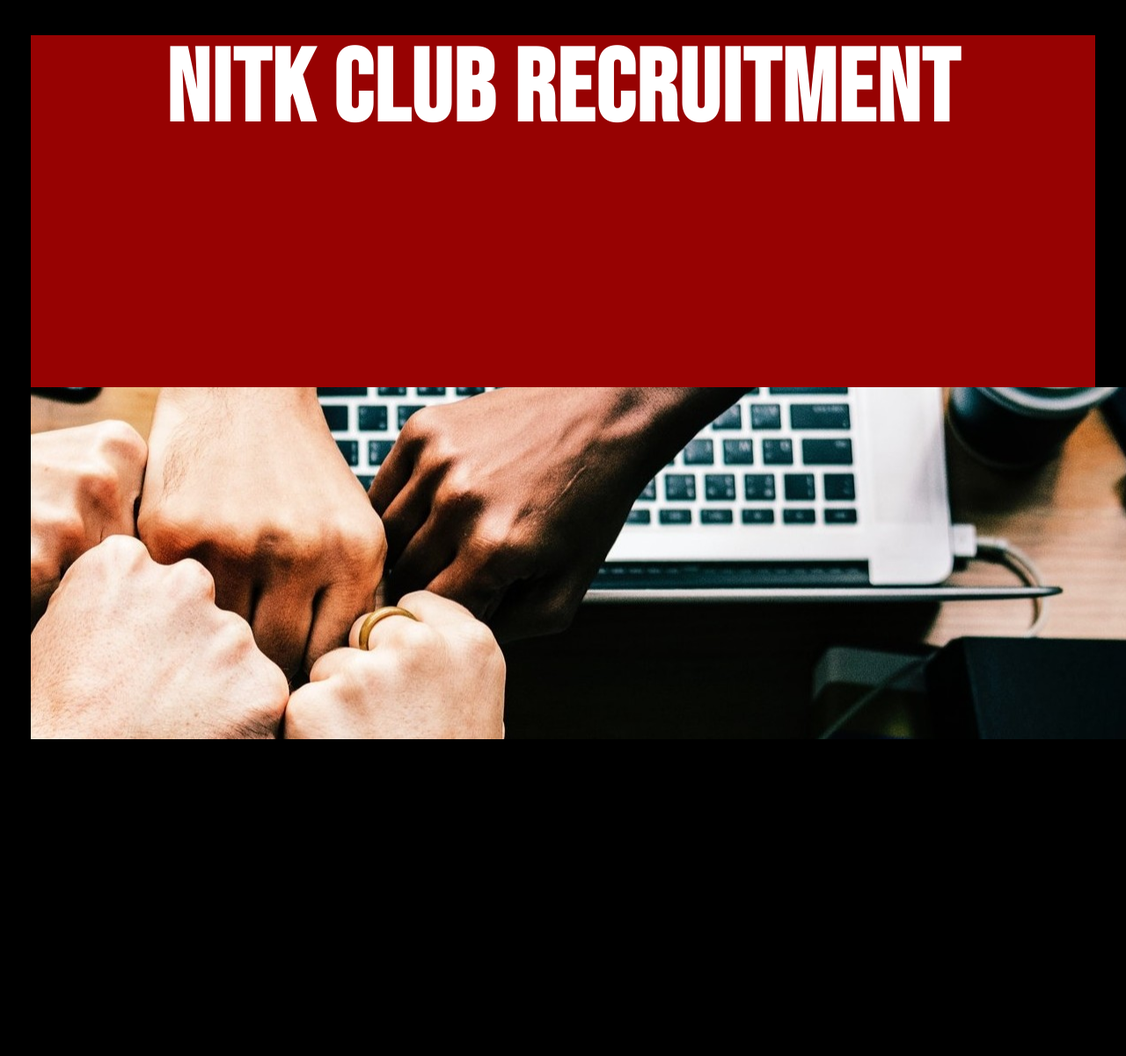
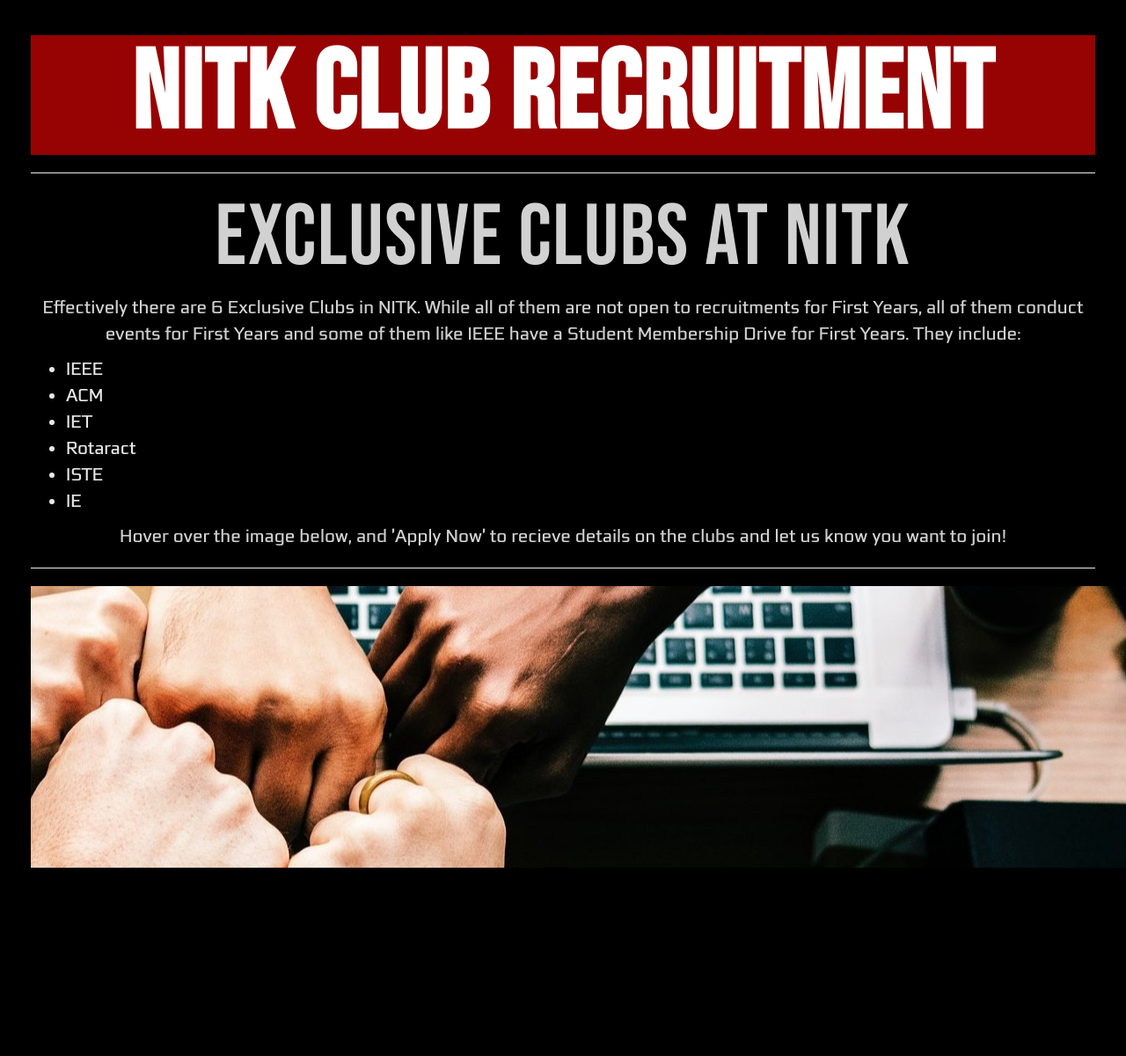
Before and after one commit to harshnitk17/Django-Club-Recruitment-Portal, a Django app: page / in a window 1280 px wide; the page is wider, and only the part inside the window is pictured. Shown: that part at 88% size. Run offline with Django 3.2, Linux system fonts and the light colour scheme; some libraries are stand-ins or nearby versions.

Commit message:
Updated index

```diff
--- a/Portalapp/static/Portalapp/css/simple-sidebar.css
+++ b/Portalapp/static/Portalapp/css/simple-sidebar.css
@@ -17,6 +17,11 @@
   src: url('../Fonts/GeosansLight.ttf');
 }
 
+@font-face {
+  font-family: 'detail';
+  src: url('../Fonts/eagle-normal.ttf');
+}
+
 body {
   overflow-x: hidden;
 }
@@ -31,20 +36,58 @@
   background-color: rgb(0, 0, 0);
 }
 
+
 #mainhead{
   width: 100%;
-  height: 50vh;
+  height: 17vh;
   background-color: rgb(151, 2, 2);
   font-family: 'bnr';
   text-align: center;
   color: #fff;
 }
 
+#detailhead{
+  font-family: 'bnr';
+  letter-spacing: 0.20vh;
+  font-size: 700%;
+}
+
+#detailp{
+  font-size: 150%;
+  font-family: 'detail';
+}
+
+#detailp:hover{
+  color: #fff;
+  transition: all 0.5s ease-in-out;
+}
+
+#details{
+  color: rgb(209, 209, 209);
+}
+
+#details:hover{
+  color: #fff;
+  transition: all 0.5s ease-in-out;
+}
+
+#listd{
+  font-family: 'detail';
+  font-size: 150%;
+  color: rgb(231, 231, 231);
+  text-align: left;
+}
+
+#listd:hover{
+  color: #fff;
+  transition: all 0.5s ease-in-out;
+}
+
 
 #gi{
   background-image: url(../images/achievement-agreement-arms-1068523.jpg);
-  height: 50vh;
-  background-size: auto;
+  height: 40vh;
+  position: relative;
   background-repeat: no-repeat;
   background-position: center;
   width:175vh;
@@ -82,7 +125,7 @@
 #headingtext{
   font-family: 'bnr';
   letter-spacing: 0.25vh;
-  font-size: 825%;
+  font-size: 900%;
 }
 
 #menu-toggle{
--- a/Portalapp/templates/Portalapp/index.html
+++ b/Portalapp/templates/Portalapp/index.html
@@ -35,7 +35,7 @@
 
         <!-- Sidebar -->
         <div id="sidebar-wrapper">
-            <ul class="sidebar-nav">
+            <ul class="sidebar-nav" id="listd">
                 <li class="sidebar-brand">
                     <a href="{% url 'Portalapp:index' %}"id = "sidetitle">
                         NITK Club Recruitment
@@ -74,10 +74,29 @@
                 <div id="mainhead">
                   <h1 id="headingtext"><strong>NITK Club Recruitment</strong></h1>
                 </div>
-                <div id="gi">
+                <center>
+                    <hr>
+                    <div id="details" >
+                        <h2 id="detailhead" >Exclusive Clubs at NITK</h2>
+                        <p id="detailp">Effectively there are 6 Exclusive Clubs in NITK.
+                            While all of them are not open to recruitments for First Years, all of them conduct events for First Years and some of them like IEEE have a Student Membership Drive for First Years.
+                        They include:</p>
+                    <ul id="listd">
+                        <li>IEEE</li>
+                        <li>ACM</li>
+                        <li>IET</li>
+                        <li>Rotaract</li>
+                        <li>ISTE</li>
+                        <li>IE</li>
+                    </ul>
+                    <p id="detailp">Hover over the image below, and 'Apply Now' to recieve details on the clubs and let us know you want to join!</p>
+
+                </div>
+                <hr>
+                        <div id="gi">
                    <div id="appear"> <p id="gitext">GET INVOLVED</p><a href="#menu-toggle" class="btn btn-secondary" id="menu-toggle">APPLY NOW</a>
                 </div></div>
-
+            </center>
                 </center>
             </div>
         </div>
```
Also changed, not shown: Portalapp/static/Portalapp/Fonts/eagle-normal.ttf (added), Portalapp/static/Portalapp/images/3-underline-flourishes.jpg (added), Portalapp/static/Portalapp/images/underline.png (added).
